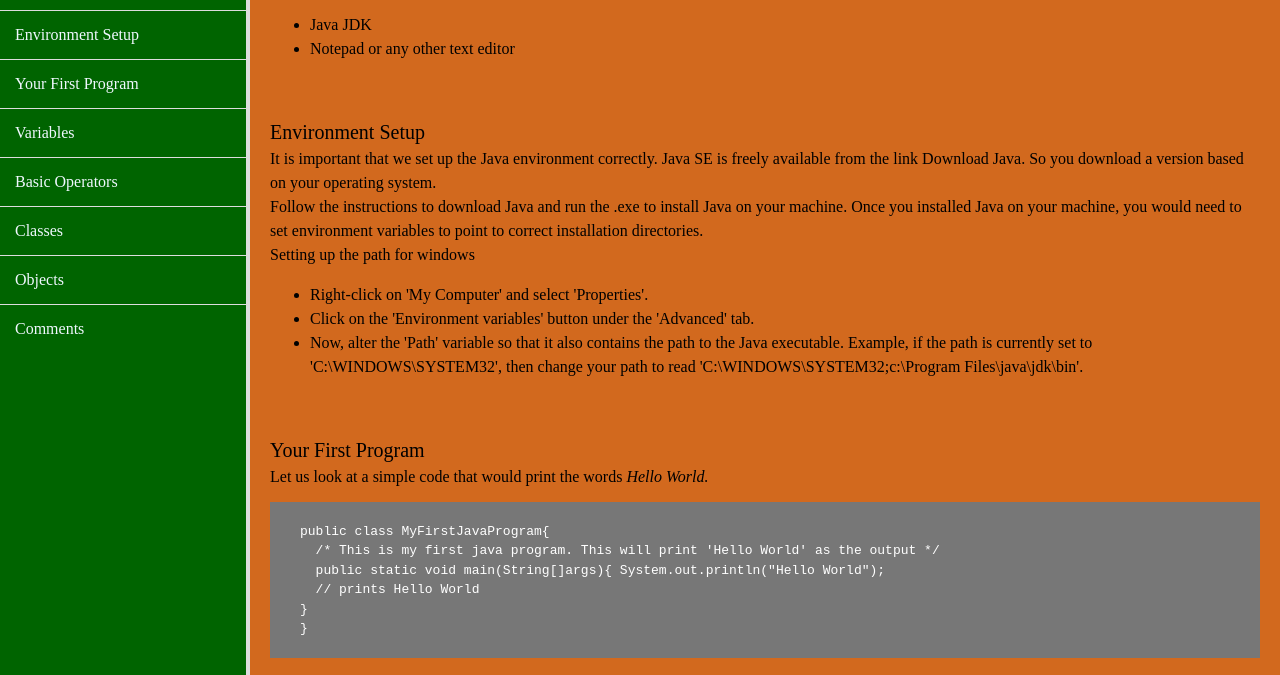
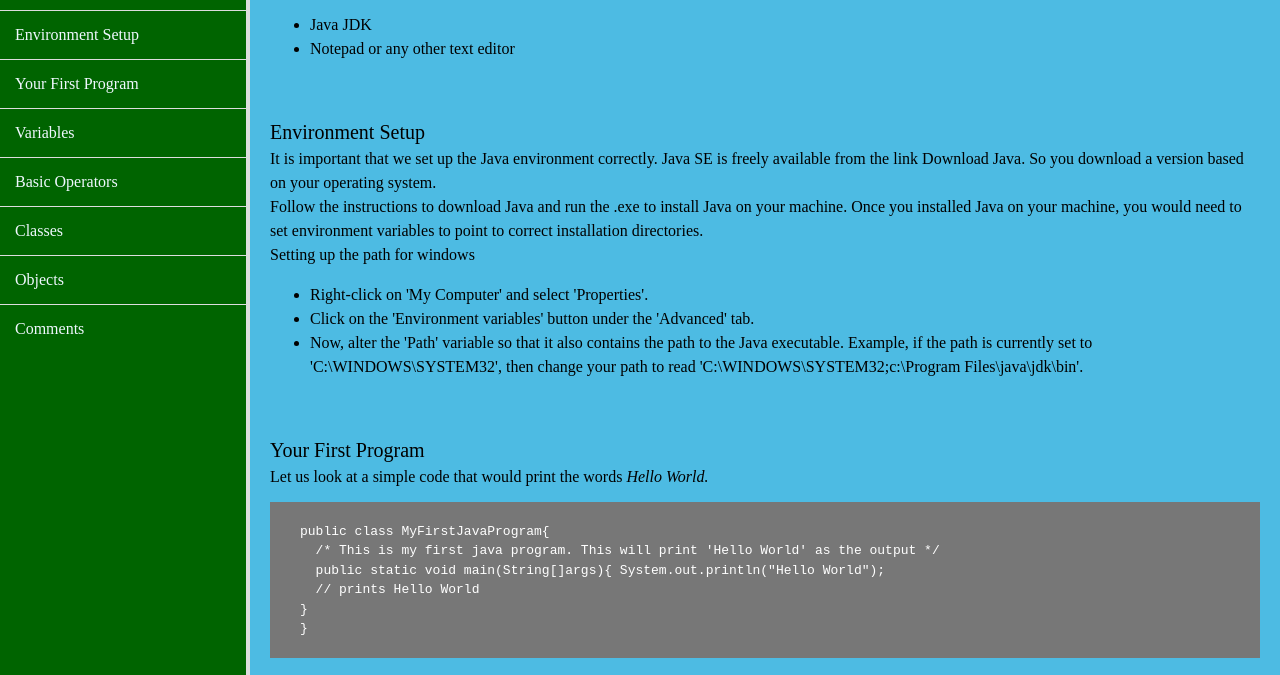
Before and after one commit to IbrahimAgboola/Java-Documentation, a plain HTML site: page index.html in a window 1280 px wide. Shown: the part 125-800 px from the top of the page. Drawn offline with Linux system fonts and the light colour scheme.

Commit message:
New text file added and CSS style modified

```diff
--- a/styles.css
+++ b/styles.css
@@ -5,7 +5,7 @@
 body{
     font-family: raleway;
     display: flex;
-    flex-wrap: wrapi;
+    flex-wrap: wrap;
     margin: 0;
     padding: 0;
 }
@@ -32,7 +32,7 @@ nav a{
 }
 
 main{
-    background-color: chocolate;
+    background-color: rgb(77, 187, 227);
     flex: 1;
     height: 100vh;
     overflow-y: scroll;
```
Also changed, not shown: officebranch.txt (added).
